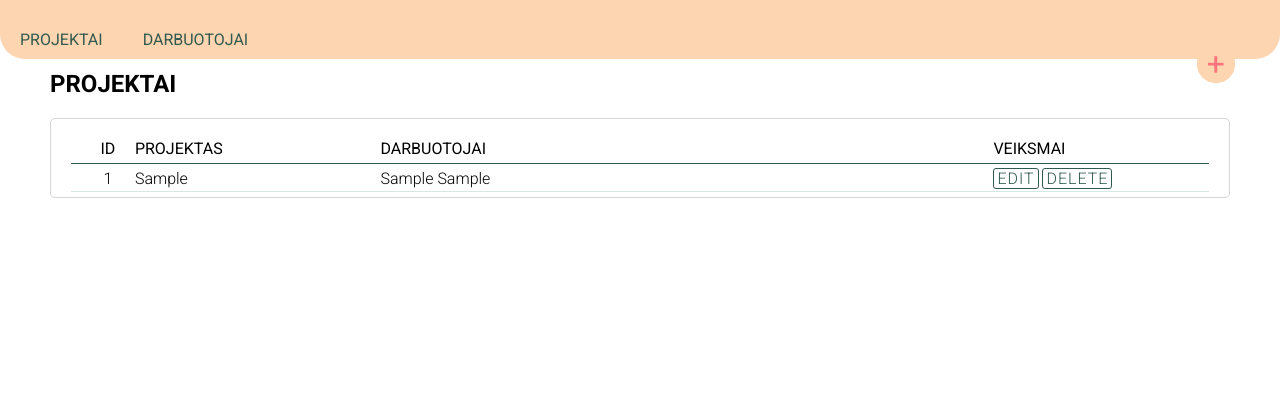
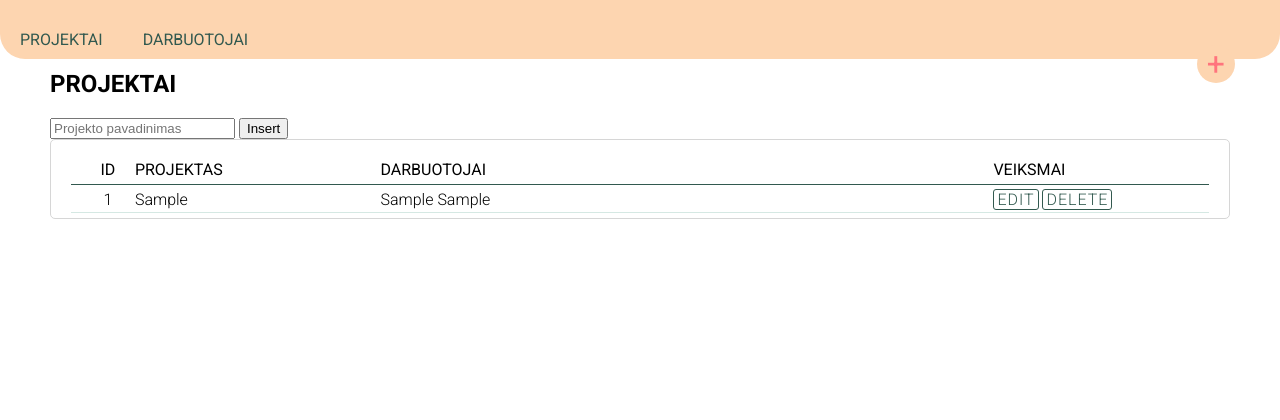
Before and after one commit to gretanorv/BIT_SP2-personalo_valdymo_sistema, a PHP site: the page made by index.php in a window 1280 px wide. Shown: the top 420 px of the page. Run offline with PHP 8.4, Linux system fonts and the light colour scheme; tables that the repository leaves empty or names only in its code hold one stand-in row (values such as "Sample post").

Commit message:
insert logic

```diff
--- a/index.php
+++ b/index.php
@@ -20,7 +20,6 @@
         </div>
     </header>
     <main class="main">
-        <a href="?{$path}&delete={$row['id']}" class="add">+</a>
 
         <?php
 
@@ -86,7 +85,29 @@
                 die();
             }
 
-            //add new logic
+            //insert logic
+            if (isset($_POST['insert'])) {
+                print("inserted");
+
+                if ($_GET['path'] == 'projektai') {
+                    $insert_sql = "INSERT INTO projektai VALUES (?, ?)";
+                    $stmt = $conn->prepare($insert_sql);
+                    $stmt->bind_param('is', $id, $_POST['projektas']);
+                    $nd = null;
+                } else {
+                    $insert_sql = "INSERT INTO darbuotojai VALUES (?, ?, ?, ?)";
+                    $stmt = $conn->prepare($insert_sql);
+                    $stmt->bind_param('isss', $id, $_POST['vardas'], $_POST['pavarde'], $project);
+                    $id = null;
+                    $project = null;
+                }
+                $res = $stmt->execute();
+                $stmt->close();
+                mysqli_close($conn);
+
+                header("Location: " . strtok($_SERVER['REQUEST_URI'], '&'));
+                die();
+            }
         }
 
         //on initiate
@@ -105,10 +126,10 @@
             $path = "";
         }
 
-        print("<a href='?{$path}&add=true' class='add'>+</a>");
+        print("<a href='?{$path}&insert=true' class='add'>+</a>");
         print("<h2 class='main__title'>{$title}</h2>");
 
-        //edit form
+        //update form
         if (isset($_GET['edit'])) {
             if ($_GET['path'] == 'projektai') {
                 $res = mysqli_query($conn, "SELECT projekto_pavadinimas AS projektas FROM projektai WHERE id = " . $_GET['edit']);
@@ -127,10 +148,25 @@
                         <?php } ?>
                         <input type="submit" value="Save" name="update">
                     </form>
-                <?php
+            <?php
                 }
             }
         }
+
+        //insert form
+        if (isset($_GET['insert']) and $_GET['insert']) { ?>
+            <form action="" method="post">
+                <?php if ($_GET['path'] == 'projektai') { ?>
+                    <input type="text" name="projektas" placeholder="Projekto pavadinimas">
+                <?php } else { ?>
+                    <input type="text" name="vardas" placeholder="Vardas">
+                    <input type="text" name="pavarde" placeholder="Pavarde">
+                <?php } ?>
+                <input type="submit" value="Insert" name="insert">
+            </form>
+            <?php
+        }
+
 
         print_table($conn, $sql, $path);
 
@@ -139,7 +175,7 @@
         {
             $res = mysqli_query($conn, $sql);
             if (mysqli_num_rows($res) > 0) {
-                ?>
+            ?>
                 <div class="table">
                     <div class="table__row table__row--head">
                         <div class="table__col-id table__col--head">ID</div>
```
